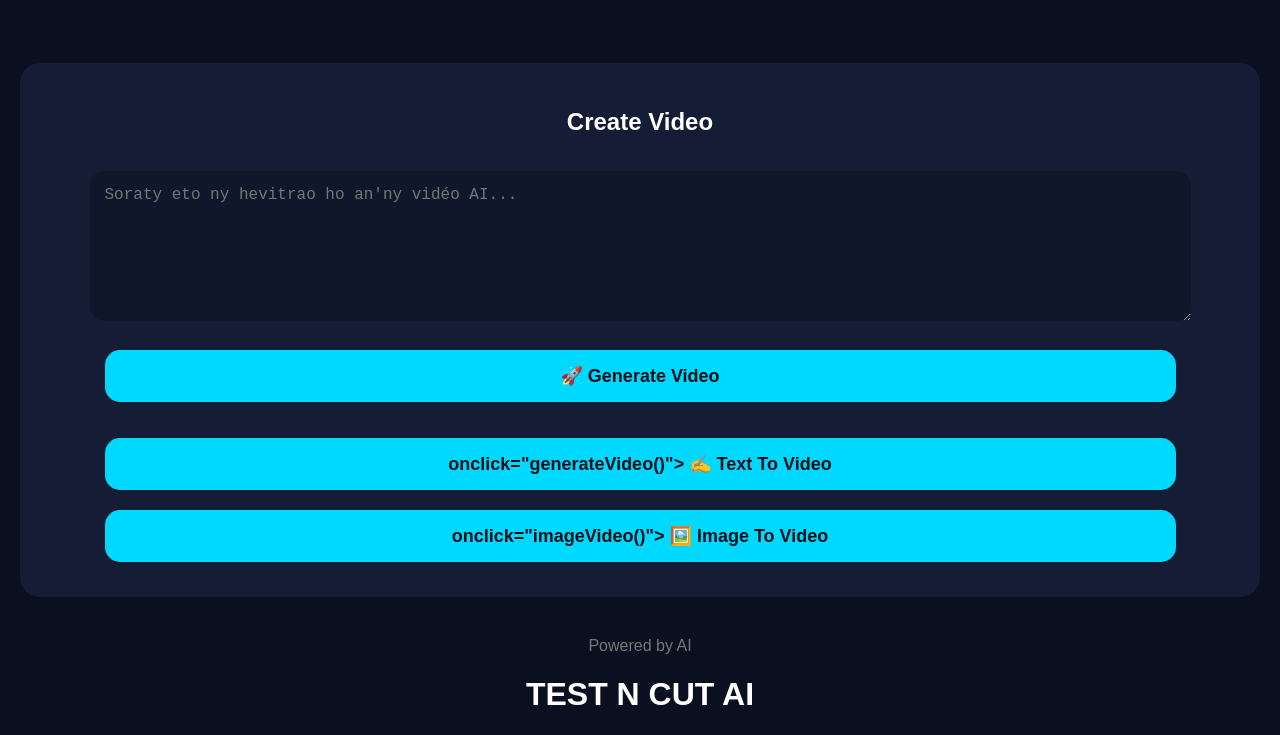
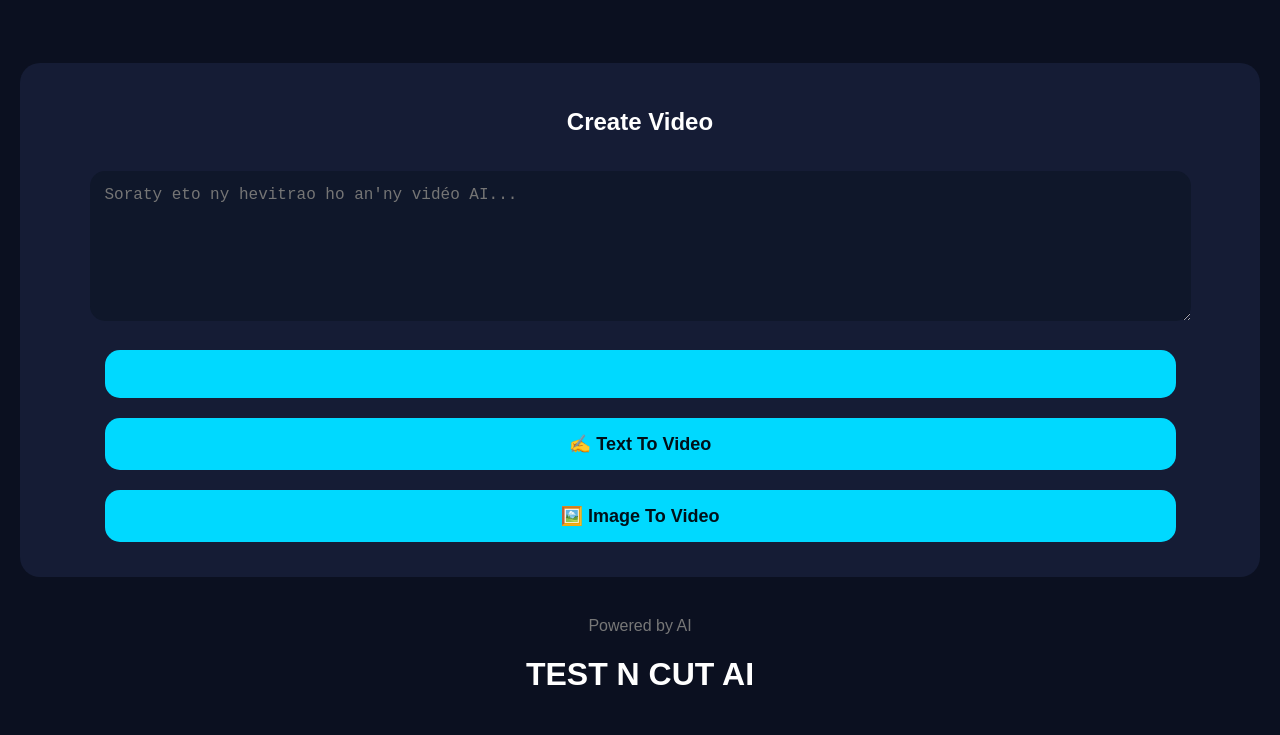
Before and after one commit to raismrakotoniaina-hash/N-Cut-AI, a website: page index.html in a window 1280 px wide. Shown: the part 108-843 px from the top of the page. Drawn offline with Linux system fonts and the light colour scheme.

Commit message:
Update index.html

```diff
--- a/index.html
+++ b/index.html
@@ -44,7 +44,7 @@ Professional AI Video Generator
 <div class="card">
 
 <h2>Create Video</h2><textarea id="prompt" placeholder="Soraty eto ny hevitrao ho an'ny vidéo AI..."></textarea>
-<button onclick="generateVideo()">
+<button ✍️ Text To Video
 🚀 Generate Video
 </button>
 
@@ -52,13 +52,13 @@ Professional AI Video Generator
 
 <video id="resultVideo" controls style="width:90%; display:none;"></video>
 
-<button> onclick="generateVideo()">
+<button>
 ✍️ Text To Video
 </button>
 
 </button>
 
-<button> onclick="imageVideo()">
+<button>
 🖼️ Image To Video
 </button>
 </button>
```
